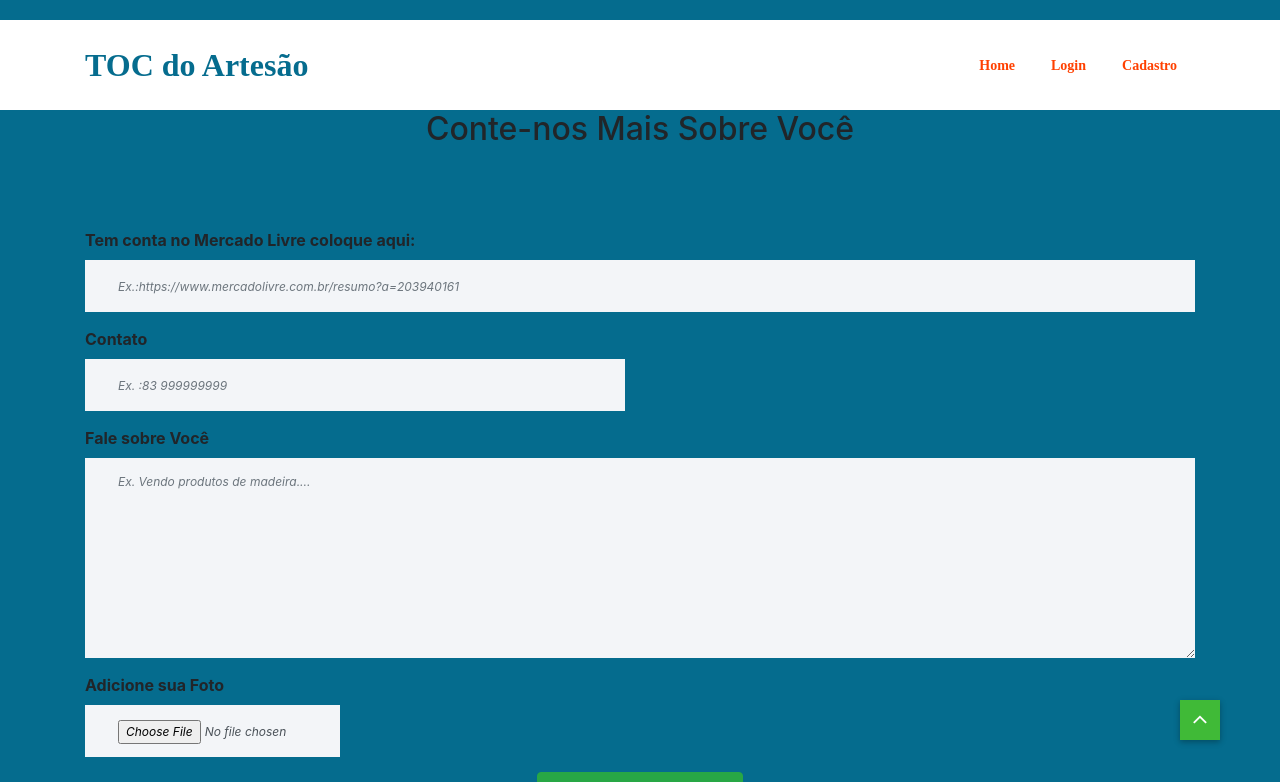
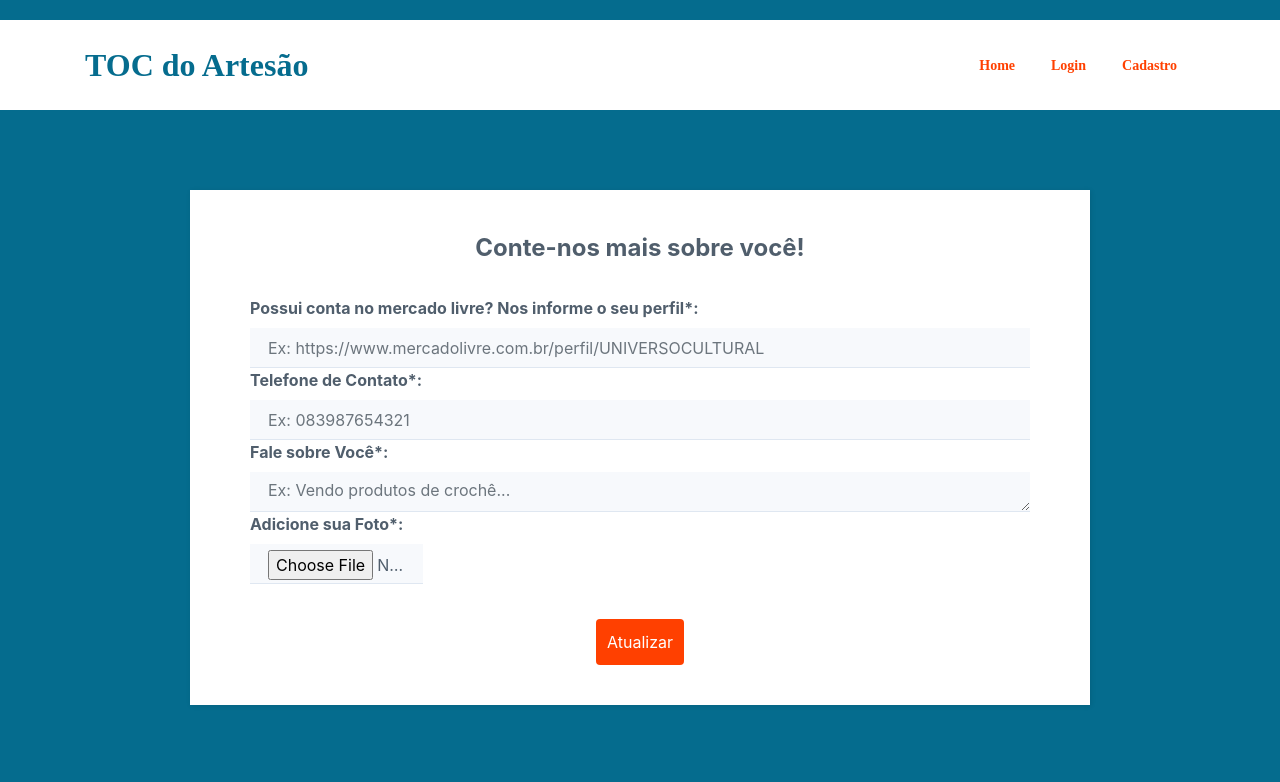
Before and after one commit to kelsonkef/TocDoArtesaoNovaVersao, a Django app: page /usuarios/info_usuario in a window 1280 px wide. Shown: the top 782 px of the page. Run offline with Django 3.2, Linux system fonts and the light colour scheme; some libraries are stand-ins or nearby versions.

Commit message:
Atualizado front das informações do usuário

```diff
--- a/TocDoArtesao/static/css/Login-Form-Clean.css
+++ b/TocDoArtesao/static/css/Login-Form-Clean.css
@@ -1,6 +1,6 @@
 .login-clean {
   background:#056c8e;
-  padding:80px 0;
+  padding:50px 0;
 }
 
 .login-clean form {
--- a/templates/usuarios/cadastro.html
+++ b/templates/usuarios/cadastro.html
@@ -3,6 +3,7 @@
 {% block content %}
 
 {% include 'partials/_menu.html' %}
+{% include 'partials/_alertas.html' %}
 
 <div class="register-photo">
         <div class="form-container">
--- a/templates/usuarios/dashboard.html
+++ b/templates/usuarios/dashboard.html
@@ -41,8 +41,7 @@
     </div>
 </div>
 
-</section>
-</div>
+<div class="login-clean">
 </div>
 {% include 'partials/_footer.html' %}
 {% endblock %}
--- a/templates/usuarios/info-usuario.html
+++ b/templates/usuarios/info-usuario.html
@@ -1,59 +1,41 @@
 {% extends 'base.html' %}
 {% load static %}
 {% block content %}
-<!-- Preloader
-<div id="preloader">
-    <i class="circle-preloader"></i>
-    <img src="{% static 'img/core-img/pizza.png' %}" alt="">
-</div>
--->
-{% include 'partials/_busca.html' %}
-
 {% include 'partials/_menu.html' %}
 
-<!-- ##### Contact Form Area Start ##### -->
-<div class="contact-area section-padding-0-80">
-    <div class="container">
-        <div class="row">
-            <div class="col-12">
-                <div class="section-heading">
-                    <h2>Conte-nos Mais Sobre Você</h2>
-                </div>
-            </div>
-        </div>
-          {% include 'partials/_alertas.html' %}
-        <div class="row">
-            <div class="col-12">
-                <div class="contact-form-area">
+
+<div class="register-photo">
+    <div class="form-container">
         <form action="{% url 'info_usuario' %}" method="POST">
             {% csrf_token %}
+            <h2 class="text-center"><strong>Conte-nos mais sobre você!</strong></h2>
             <div class="row">
                 <div class="col-12 col-lg-12">
-                                <label for="nome_publicacao"><b>Tem conta no Mercado Livre coloque aqui:</b></label>
-                                <input type="text" class="form-control" name="site" placeholder="Ex.:https://www.mercadolivre.com.br/resumo?a=203940161" required>
-                            </div>
-                            <div class="col-12 col-lg-6">
-                                <label for="telefone"><b>Contato</b></label>
-                                <input type="tel" class="form-control" name="telefone" placeholder="Ex. :83 999999999" required>
+                    <label><b>Possui conta no mercado livre? Nos informe o seu perfil*:</b></label>
+                    <input type="text" class="form-control" name="site"
+                           placeholder="Ex: https://www.mercadolivre.com.br/perfil/UNIVERSOCULTURAL" required>
                 </div>
                 <div class="col-12">
-                                <label for="file"><b>Fale sobre Você</b></label>
-                                <textarea class="form-control" name="sobre" cols="30" rows="10" placeholder="Ex. Vendo produtos de madeira...." required></textarea>
+                    <label for="file"><b>Telefone de Contato*:</b></label>
+                    <input type="tel" class="form-control" name="telefone" placeholder="Ex: 083987654321" required>
+                </div>
+                <div class="col-12">
+                    <label for="file"><b>Fale sobre Você*:</b></label>
+                    <textarea class="form-control" name="sobre" cols="30" rows="10"
+                              placeholder="Ex: Vendo produtos de crochê..." required></textarea>
                 </div>
                 <div class="col-12 col-lg-3">
-                                <label for="file"><b>Adicione sua Foto</b></label>
+                    <label for="file"><b>Adicione sua Foto*:</b></label>
                     <input type="file" class="form-control" name="foto_usuario" required>
                 </div>
+
                 <div class="col-12 text-center">
-                                <button class="btn btn-success" type="submit">Atualiza as informações</button>
+                    <button class="btn-primary" type="submit">Atualizar</button>
                 </div>
             </div>
         </form>
     </div>
 </div>
-        </div>
-    </div>
-</div>
-{% include 'partials/_footer.html' %}
+
 {% include 'partials/_footer.html' %}
 {% endblock %}
```
Also changed, not shown: templates/publicacao.html (+5 -5 lines), templates/usuarios/login.html (+3 -4 lines). Lines whose indentation alone changed are shown as unchanged.
